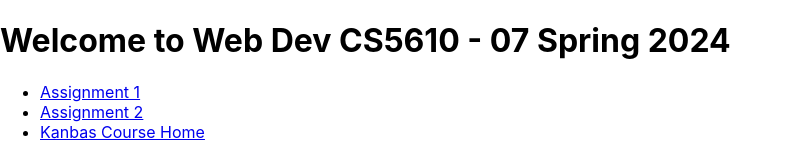
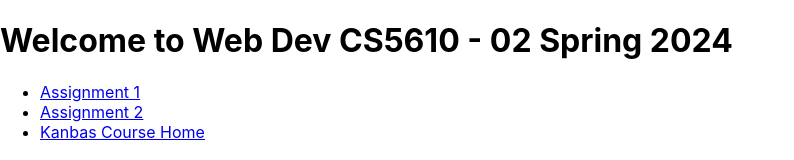
Before and after one commit to laurahuang106/Kanbas-React-Web-App, a React (Create React App) app: page / in a window 1280 px wide. Shown: the top 160 px of the page, without its empty margins (0-794 px from the left). Built offline with nearby package versions, Linux system fonts and the light colour scheme.

Commit message:
update course name

```diff
--- a/src/App.tsx
+++ b/src/App.tsx
@@ -28,7 +28,7 @@
 function App() {
   return (
     <>
-      <h1>Welcome to Web Dev CS5610 - 07 Spring 2024</h1>
+      <h1>Welcome to Web Dev CS5610 - 02 Spring 2024</h1>
       <ul>
         <li>
           <a href="labs/a1/index.html">Assignment 1</a>
```
